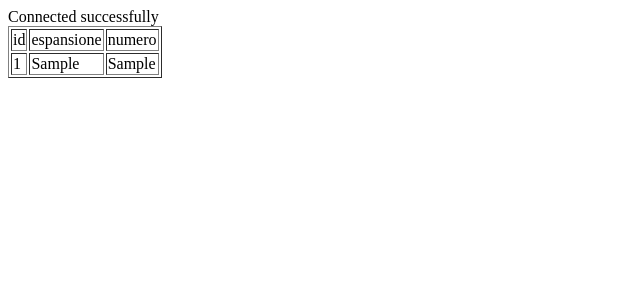
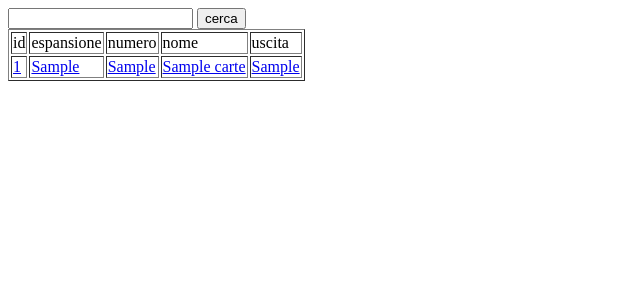
Before and after one commit to RickyMandich/StarWarsUnlimitedDB, a PHP site: page /carte.php in a window 1280 px wide. Shown: the top 300 px of the page, without its empty margins (0-640 px from the left). Run offline with PHP 8.4, Linux system fonts and the light colour scheme; tables that the repository leaves empty or names only in its code hold one stand-in row (values such as "Sample post"); data that the repository does not hold is empty.

Commit message:
aggiornamento 2024 10 17 17:35

```diff
--- a/carte.php
+++ b/carte.php
@@ -10,8 +10,8 @@
         if ($conn->connect_error) {
             die("Connection failed: " . $conn->connect_error);
         }
-        echo "Connected successfully";
-        $resultSet = $conn->query("select * from carte");
+        $resultSet = $conn->query("select * from carte where nome like '%" . ($_GET["nome"] ?? "") . "%' order by uscita, espansione, numero");
+        $numeri = [];
         $rs = [];
         if( $resultSet->num_rows > 0) {
             $primo = true;
@@ -25,6 +25,7 @@
                     $rs[0] = $line;
                     $line = [];
                 }
+                $numeri[$row["espansione"]] = strlen((string) $row["numero"]);
                 foreach($row as $key => $value) array_push($line, $value);
                 array_push($rs, $line);
             }
@@ -32,6 +33,10 @@
         $conn->close();
     ?>
     <body>
+        <form action="carte.php" method="get">
+            <input type="text" name="nome">
+            <input type="submit" value="cerca">
+        </form>
         <table border="">
             <thead>
                 <tr>
@@ -47,7 +52,9 @@
                     <tr>
                         <?php foreach($rs[$i] as $value): ?>
                             <td>
+                                <a href="<?php echo "https://www.swudb.com/card/" . $rs[$i][0] . "/" . sprintf("%0" . $numeri[$rs[$i][0]] . "d", $rs[$i][1]);?>" target="_blank">
                                 <?php echo $value; ?>
+                                </a>
                             </td>
                         <?php endforeach; ?>
                     </tr>
```
